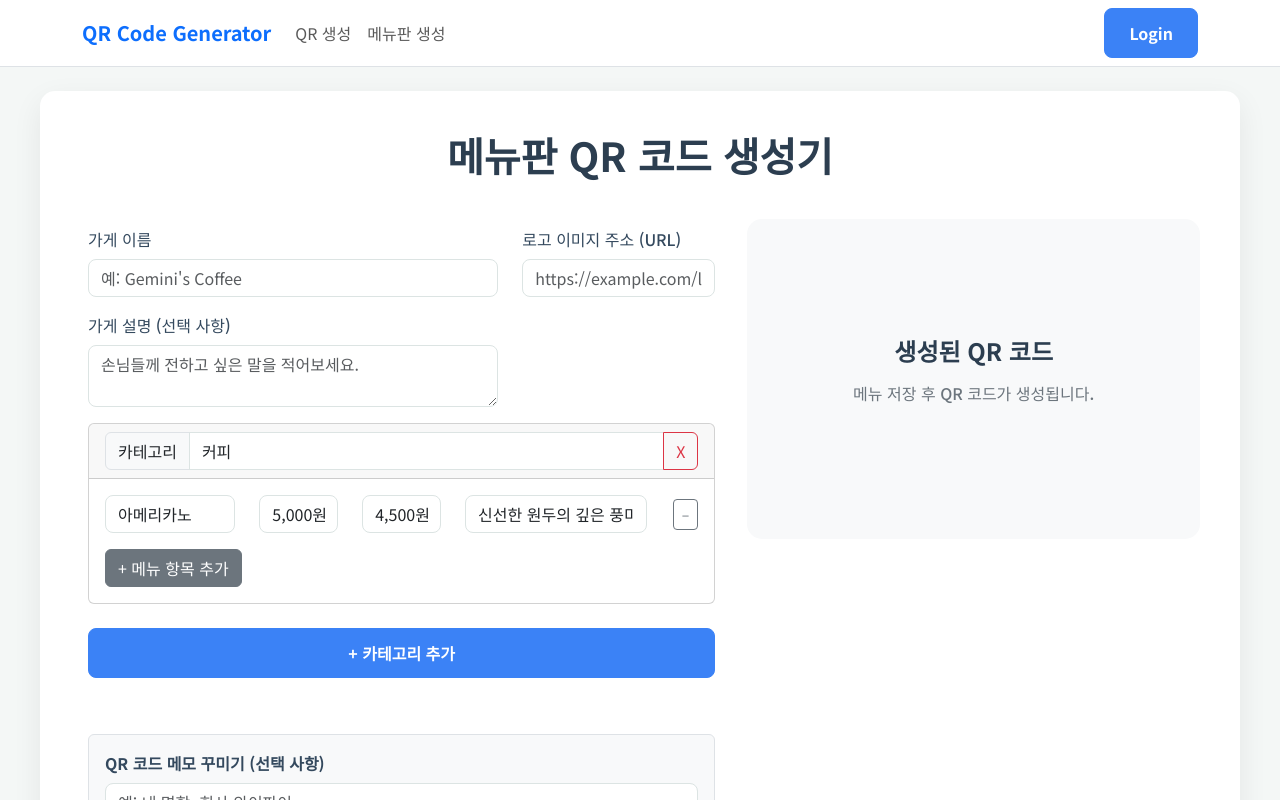
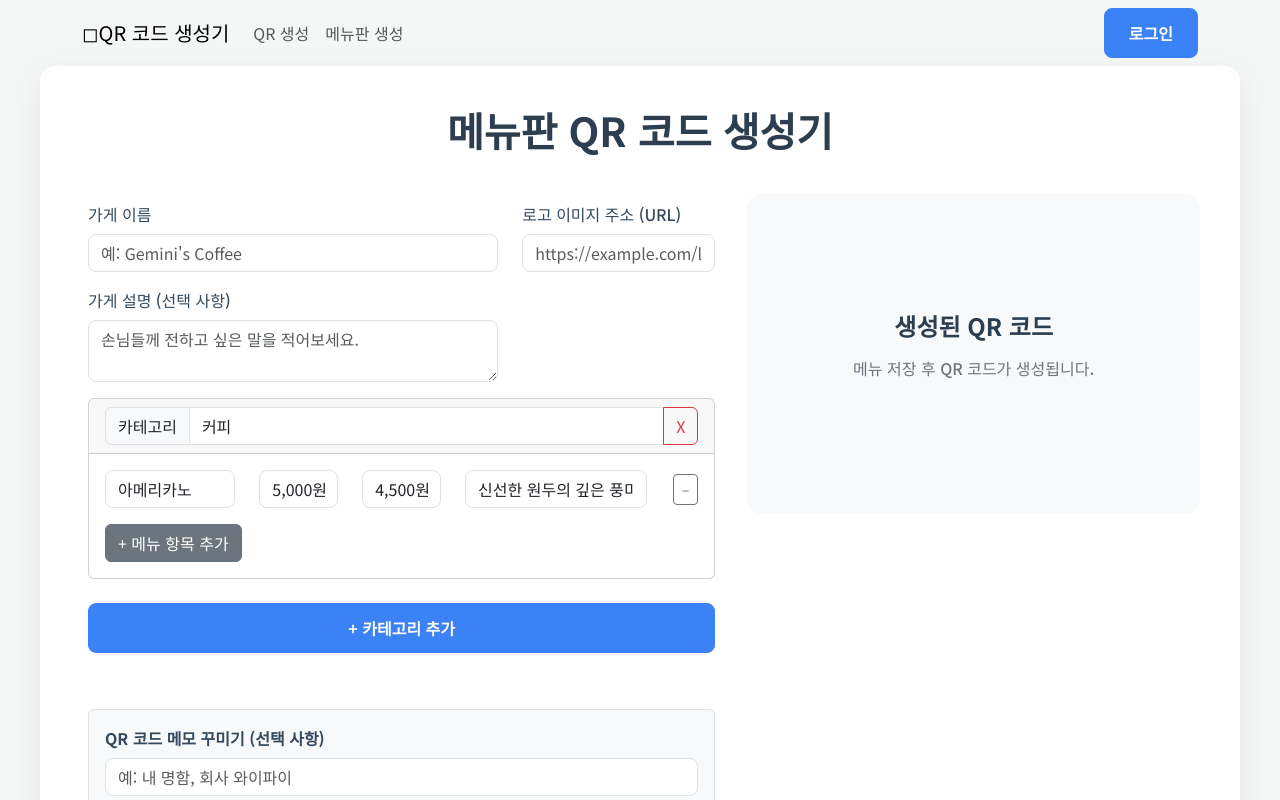
Before and after one commit to matu-sky/qrcode1, a React (Create React App) app: page /menu in a window 1280 px wide. Shown: the top 800 px of the page. Built offline with nearby package versions, Linux system fonts and the light colour scheme; no server answers.

Commit message:
Refactor Navbar component for improved styling and logic

```diff
--- a/src/components/Navbar.tsx
+++ b/src/components/Navbar.tsx
@@ -1,6 +1,5 @@
-
 import React from 'react';
-import { Link, useNavigate } from 'react-router-dom';
+import { Link, useNavigate, useLocation } from 'react-router-dom';
 import { useAuth } from '../contexts/AuthContext';
 import { supabase } from '../supabaseClient';
 import { Navbar, Nav, Button, Container } from 'react-bootstrap';
@@ -8,6 +7,7 @@ import { Navbar, Nav, Button, Container } from 'react-bootstrap';
 export default function AppNavbar() {
   const { session } = useAuth();
   const navigate = useNavigate();
+  const location = useLocation();
 
   const handleLogout = async () => {
     await supabase.auth.signOut();
@@ -15,24 +15,49 @@ export default function AppNavbar() {
   };
 
   return (
-    <Navbar bg="white" expand="lg" className="mb-4 border-bottom">
+    <Navbar expand="lg" className="app-navbar" variant="light" sticky="top">
       <Container>
-        <Navbar.Brand as={Link} to="/" className="text-primary fw-bold">QR Code Generator</Navbar.Brand>
-        <Navbar.Toggle aria-controls="basic-navbar-nav" />
+        <Navbar.Brand as={Link} to="/" className="navbar-brand-custom">
+          <span className="brand-icon">◻</span>
+          QR 코드 생성기
+        </Navbar.Brand>
+        <Navbar.Toggle aria-controls="basic-navbar-nav" className="navbar-toggle-custom" />
         <Navbar.Collapse id="basic-navbar-nav">
           <Nav className="me-auto">
-            <Nav.Link as={Link} to="/">QR 생성</Nav.Link>
-            <Nav.Link as={Link} to="/menu">메뉴판 생성</Nav.Link>
-            {session && <Nav.Link as={Link} to="/list">내 메뉴</Nav.Link>}
+            <Nav.Link
+              as={Link}
+              to="/"
+              className={`nav-link-custom ${location.pathname === '/' ? 'nav-active' : ''}`}
+            >
+              QR 생성
+            </Nav.Link>
+            <Nav.Link
+              as={Link}
+              to="/menu"
+              className={`nav-link-custom ${location.pathname === '/menu' ? 'nav-active' : ''}`}
+            >
+              메뉴판 생성
+            </Nav.Link>
+            {session && (
+              <Nav.Link
+                as={Link}
+                to="/list"
+                className={`nav-link-custom ${location.pathname === '/list' ? 'nav-active' : ''}`}
+              >
+                내 메뉴
+              </Nav.Link>
+            )}
           </Nav>
-          <Nav>
+          <Nav className="nav-right">
             {session ? (
               <>
-                <Navbar.Text className="me-3">Signed in as: {session.user.email}</Navbar.Text>
-                <Button variant="outline-secondary" onClick={handleLogout}>Logout</Button>
+                <span className="nav-user-email">{session.user.email}</span>
+                <Button className="nav-btn-logout" onClick={handleLogout}>로그아웃</Button>
               </>
             ) : (
-              <Link to="/auth"><Button>Login</Button></Link>
+              <Link to="/auth">
+                <Button className="nav-btn-login">로그인</Button>
+              </Link>
             )}
           </Nav>
         </Navbar.Collapse>
```
